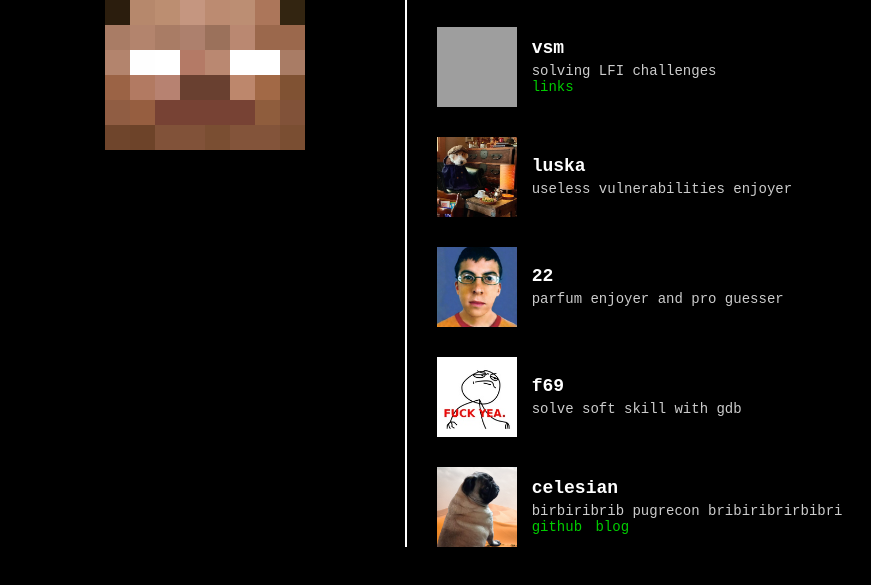
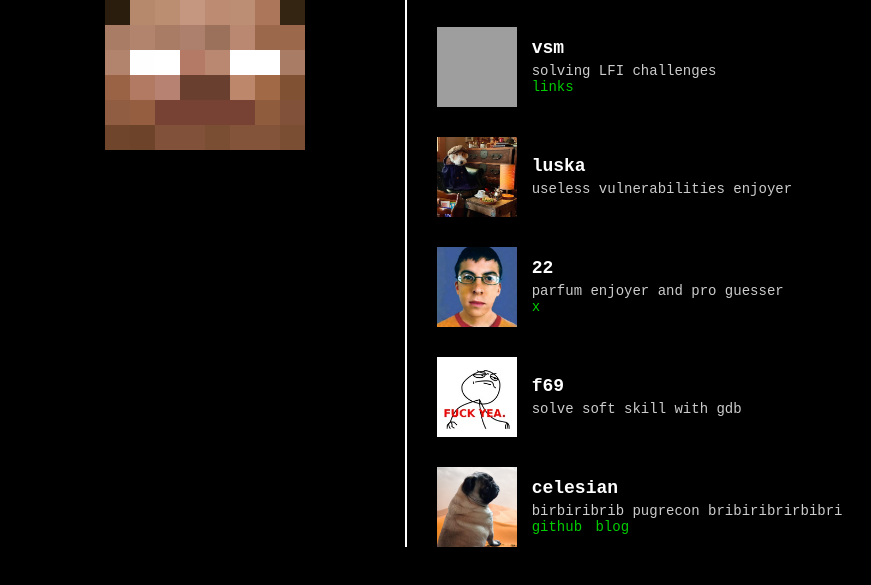
Before and after one commit to Dur4ndal/marcio.club, a plain HTML site: page index.html in a window 1280 px wide. Shown: the part 195-780 px from the top of the page, without its empty margins (201-1072 px from the left). Drawn offline with Linux system fonts and the light colour scheme; grey boxes are pictures that could not be loaded.

Commit message:
add 22's x

```diff
--- a/index.html
+++ b/index.html
@@ -48,6 +48,9 @@
         "nick": "22",
         "avatar": "/assets/avatars/22.jpg",
         "message": "parfum enjoyer and pro guesser",
+        "links": {
+          "x": "https://x.com/0x22sh"
+        }
       },
       {
         "nick": "vsm",
```
